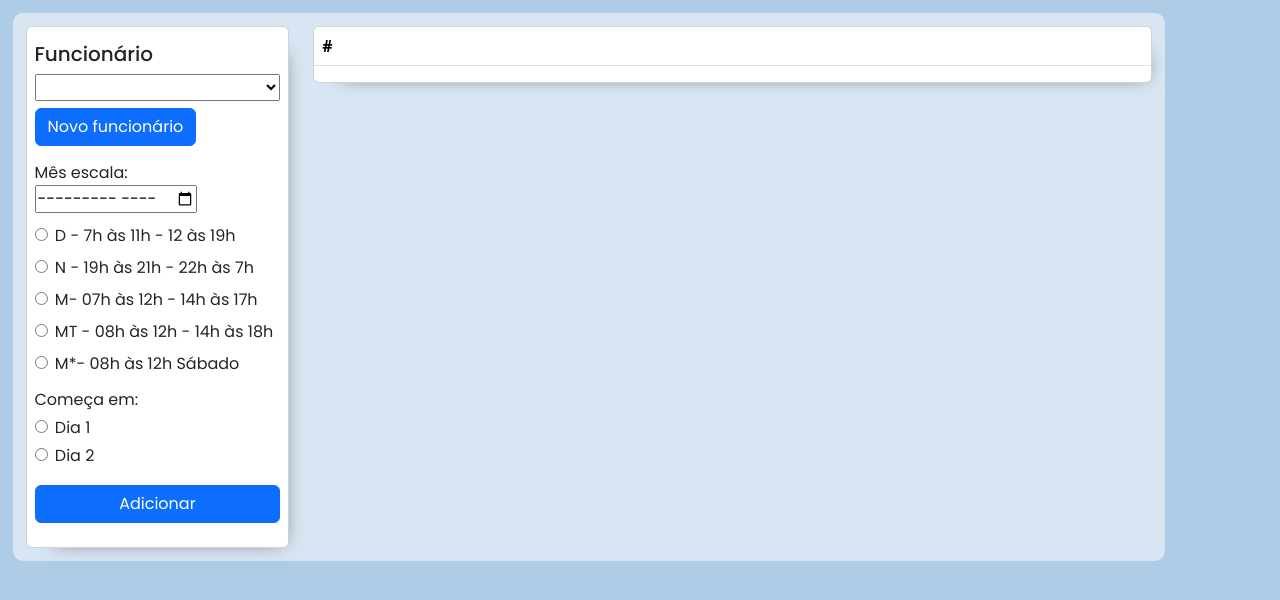
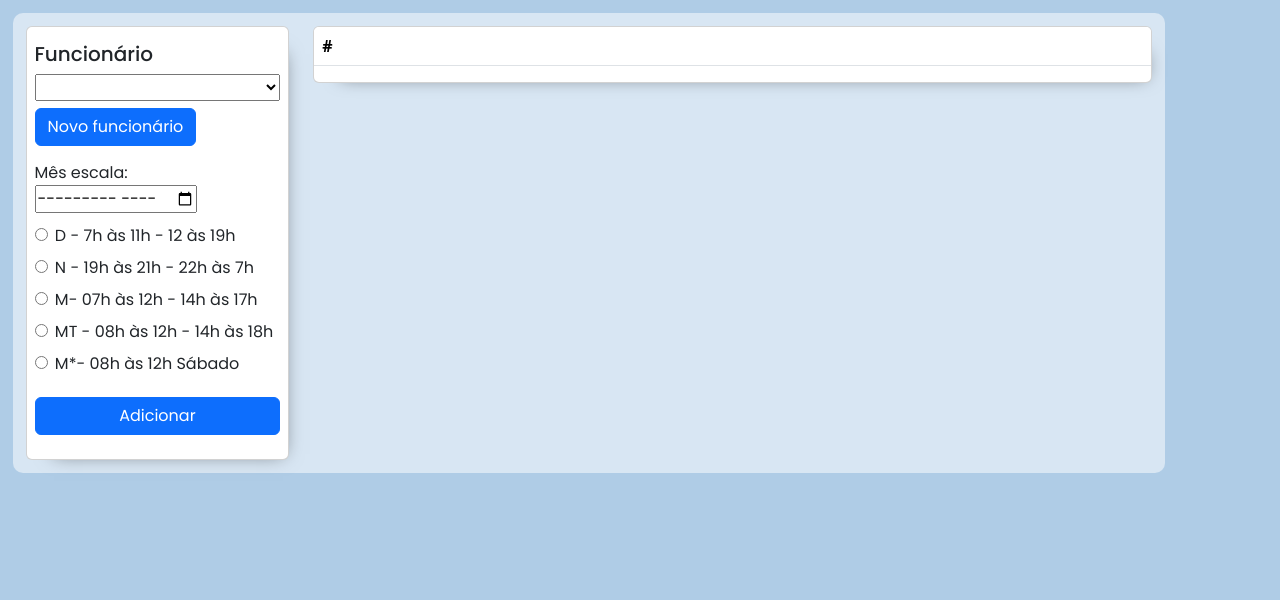
Before and after one commit to wesmnovaes/escala-de-trabalho, an Angular app in the folder escala/: page / in a window 1280 px wide. Shown: the top 600 px of the page. Built offline with nearby package versions, Linux system fonts and the light colour scheme.

Commit message:
Criado funções js para esconder ou mostrar opções adicionais no form

```diff
--- a/escala/src/app/app.component.html
+++ b/escala/src/app/app.component.html
@@ -30,19 +30,19 @@ crossorigin="anonymous"></script>
             <div class="form-row card-radio">
               <div class="row">
                 <div class="custom-control custom-radio my-1 mr-sm-2">
-                  <input type="radio" class="custom-control-input" id="radioD" value="D" formControlName="escala">
+                  <input type="radio" class="custom-control-input" id="radioD" value="D" onclick="habilitaDia1();EscondePerguntaSabado()" formControlName="escala">
                   <label class="custom-control-label" for="radioD">D - 7h às 11h - 12 às 19h</label>
                 </div>
                 <div class="custom-control custom-radio my-1 mr-sm-2">
-                  <input type="radio" class="custom-control-input" id="radioN" name="escala" value="N" formControlName="escala">
+                  <input type="radio" class="custom-control-input" id="radioN" name="escala" value="N" onclick="habilitaDia1();EscondePerguntaSabado()" formControlName="escala">
                   <label class="custom-control-label" for="radioN">N - 19h às 21h  - 22h às 7h</label>
                 </div>
                 <div class="custom-control custom-radio my-1 mr-sm-2">
-                  <input type="radio" class="custom-control-input" id="radioM" name="escala" value="M" formControlName="escala">
+                  <input type="radio" class="custom-control-input" id="radioM" name="escala" value="M" onclick="desabilitaDia1();EscondePerguntaSabado()" formControlName="escala">
                   <label class="custom-control-label" for="radioM">M- 07h às 12h  - 14h às 17h</label>
                 </div>
                 <div class="custom-control custom-radio my-1 mr-sm-2">
-                  <input type="radio" class="custom-control-input" onclick="EscondePerguntaSabado()" id="radioMT" name="escala" value="MT" formControlName="escala">
+                  <input type="radio" class="custom-control-input" onclick="mostraPerguntaSabado();desabilitaDia1()" id="radioMT" name="escala" value="MT" formControlName="escala">
                   <label class="custom-control-label" for="radioMT">MT - 08h às 12h  -  14h às 18h</label>
                   <div class="input-group-text" id="meio_periodo_sabado" style="display: none;">
                     <input type="checkbox" name="checkbox_trabalha_sabado" id="checkbox_trabalha_sabado" value="false" formControlName="checkbox_trabalha_sabado">
@@ -50,14 +50,17 @@ crossorigin="anonymous"></script>
                   </div>
                 </div>
                 <div class="custom-control custom-radio my-1 mr-sm-2">
-                  <input type="radio" class="custom-control-input" id="radioS" name="escala" value="M*" formControlName="escala">
+                  <input type="radio" class="custom-control-input" id="radioS" name="escala" value="M*" onclick="desabilitaDia1();EscondePerguntaSabado()" formControlName="escala">
                   <label class="custom-control-label" for="radioMS">M*- 08h às 12h Sábado</label>
                 </div>
               </div>
             </div>
-              <div class="form-row">
-                Começa em:
-                <div class="custom-control custom-radio my-1 mr-sm-2">
+              <div class="form-row" style="display: none;" id="div_dia_inicial">
+                <div class="row comeca_em">
+                  Começa em:
+                </div>
+                <div class="row dia_inicial">
+                <div class="form-row dia_inicial">
                   <div class="custom-control custom-radio my-1 mr-sm-2">
                   <input type="radio" class="custom-control-input" id="dia1" name="dia1" value="true" formControlName="dia1">
                   <label class="custom-control-label" for="dia1">Dia 1</label>
@@ -66,6 +69,7 @@ crossorigin="anonymous"></script>
                   <input type="radio" class="custom-control-input" id="dia1" name="dia1" value="false" formControlName="dia1">
                   <label class="custom-control-label" for="dia1">Dia 2</label>
                   </div>
+                </div>
                 </div>
               </div>
             <div class="row btn-adicionar">
--- a/escala/src/script.js
+++ b/escala/src/script.js
@@ -1,8 +1,20 @@
-function EscondePerguntaSabado() {
+function mostraPerguntaSabado() {
     var x = document.getElementById("meio_periodo_sabado");
-    if (x.style.display == "none") {
-      x.style.display = "flex";
-    } else {
+    x.style.display = "flex";
+  }
+  function EscondePerguntaSabado() {
+    var x = document.getElementById("meio_periodo_sabado");
+    if (x.style.display == "flex") {
+    x.style.display = "none";
+    }
+  }
+  function habilitaDia1() {
+    var x = document.getElementById("div_dia_inicial");
+    x.style.display = "block";
+  }
+  function desabilitaDia1() {
+    var x = document.getElementById("div_dia_inicial");
+    if (x.style.display == "block") {
       x.style.display = "none";
     }
   }
--- a/escala/src/styles.css
+++ b/escala/src/styles.css
@@ -60,3 +60,10 @@ body{
     margin-top: 3%;
     margin-bottom: 3%;
   }
+  .dia_inicial{
+    width: 100%;
+    margin-left: 2%;
+  }
+  .comeca_em{
+    padding-left: 5%;
+  }
```
